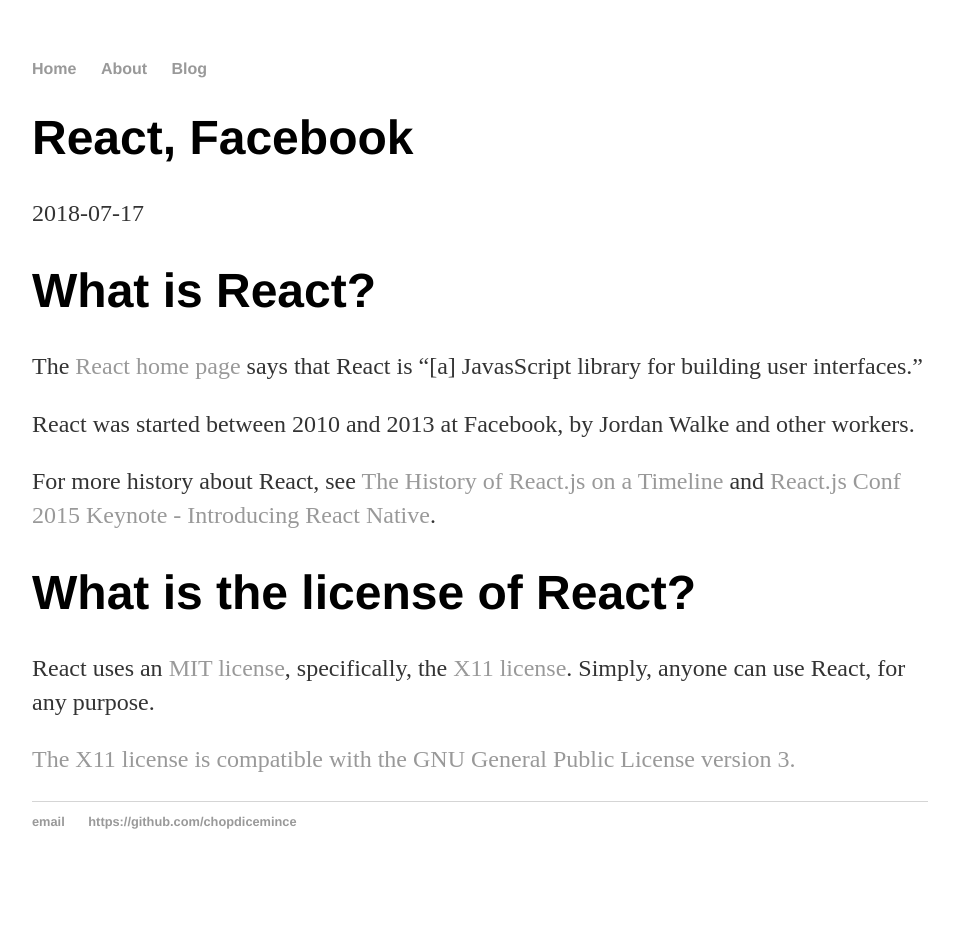
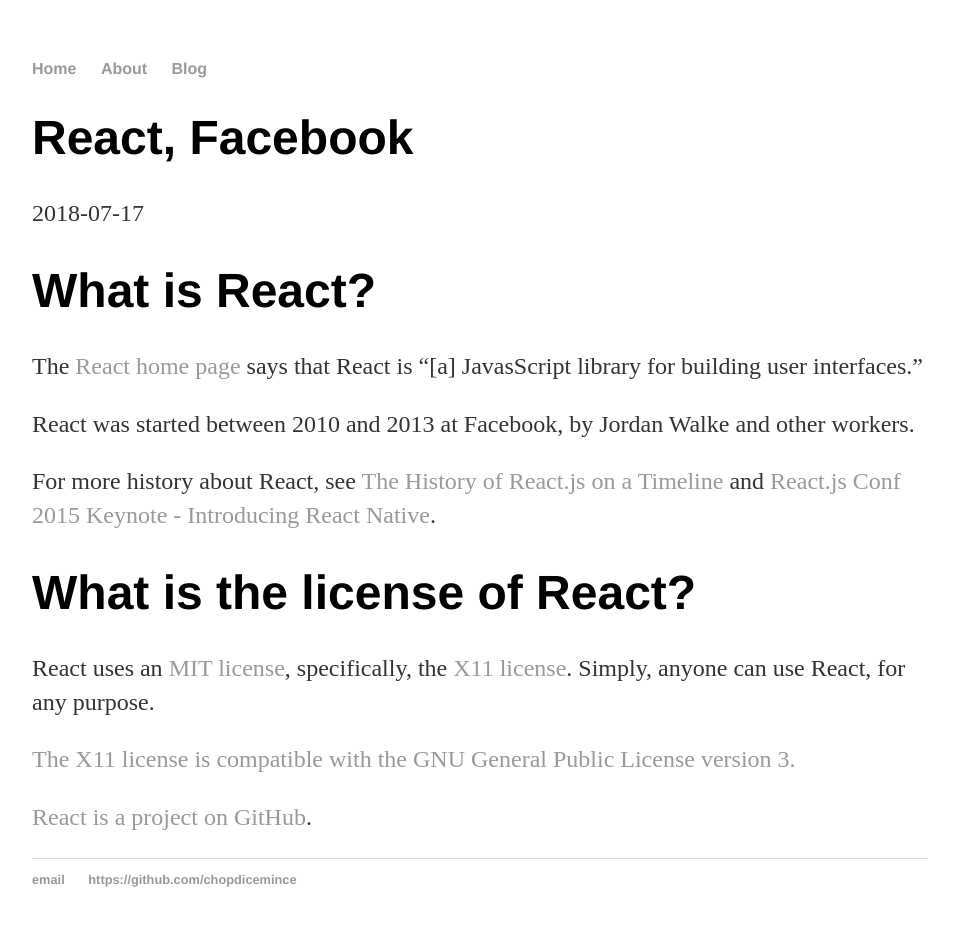
Before and after one commit to chopdicemince/chopdicemince.github.io, a Jekyll site: the page built from _posts/2018-07-17-react-and-facebook.md, in a window 1280 px wide. Shown: the whole page, without its empty margins (160-1119 px from the left). Built offline with Jekyll 4.4.1, drawn with Linux system fonts in a browser that asks for light colours; before the commit the page ends 900 px from its top, so only the background shows below that.

Commit message:
Add link to GitHub. Change link about X11

```diff
--- a/_posts/2018-07-17-react-and-facebook.md
+++ b/_posts/2018-07-17-react-and-facebook.md
@@ -16,4 +16,6 @@
 
 React uses an [MIT license](https://github.com/facebook/react/blob/master/LICENSE), specifically, the [X11 license](https://directory.fsf.org/wiki/License:X11). Simply, anyone can use React, for any purpose.
 
-[The X11 license is compatible with the GNU General Public License version 3.](https://www.gnu.org/licenses/license-list.html#GNUGPL)
+[The X11 license is compatible with the GNU General Public License version 3.](https://www.gnu.org/licenses/license-list.html#X11License)
+
+[React is a project on GitHub](https://github.com/facebook/react).
```
